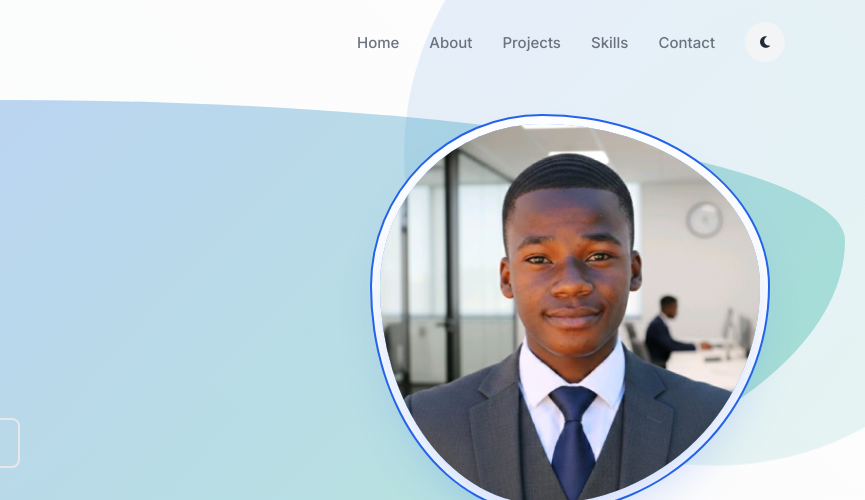
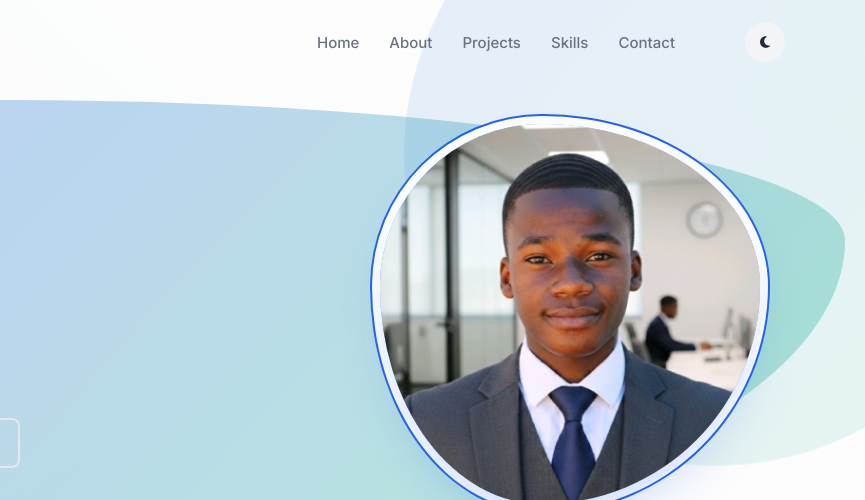
Before and after one commit to alvingavi0/calvin-portfolio, a website: page index.html in a window 1280 px wide. Shown: the top 500 px of the page, 415-1280 px from the left. Drawn offline with Linux system fonts and the light colour scheme.

Commit message:
Enforce extra nav spacing between Contact and theme toggle

```diff
--- a/style.css
+++ b/style.css
@@ -88,6 +88,7 @@
 .nav-link::after { content: ''; position: absolute; bottom: 0; left: 0; width: 0; height: 2px; background: var(--primary-color); transition: width var(--transition-normal); }
 .nav-link:hover::after, .nav-link.active::after { width: 100%; }
 .nav-link:hover, .nav-link.active { color: var(--primary-color); }
+.nav-menu { display: flex; align-items: center; gap: 40px; }
  .nav-actions { display: flex; align-items: center; gap: 12px; margin-left: 30px; }
  .header-mail { display: flex; align-items: center; justify-content: center; width: 38px; height: 38px; border-radius: 50%; border: 1px solid var(--border-color); color: var(--text-secondary); font-size: 0.95rem; transition: all var(--transition-normal); }
  .header-mail:hover { background: var(--primary-color); color: #fff; border-color: var(--primary-color); transform: translateY(-1px); }
```
